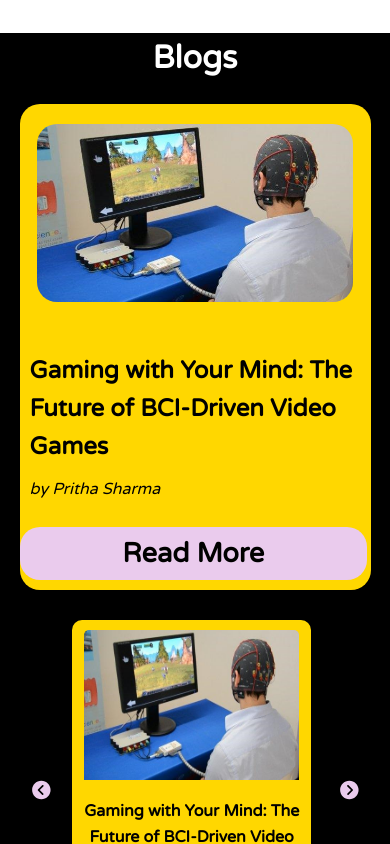
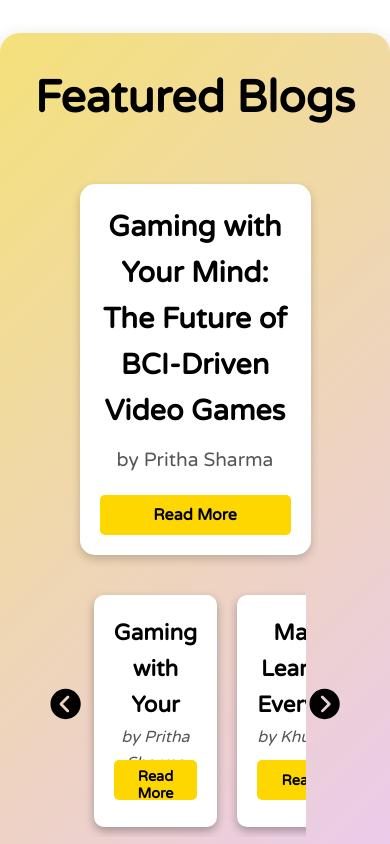
Before and after one commit to shre0700/Baldmann, a React (Create React App) app in the folder client/baldmann/: page / in a window 390 px wide. Shown: the part 5180-6024 px from the top of the page. Built offline with nearby package versions, Linux system fonts and the light colour scheme; a web font is replaced by a local one.

Commit message:
Updated Blogs Section

```diff
--- a/client/baldmann/src/components/Featured.css
+++ b/client/baldmann/src/components/Featured.css
@@ -1,215 +1,153 @@
-
 .featured-section {
   display: flex;
   flex-direction: column;
   align-items: center;
-    gap: 20px;
+  gap: 30px;
   width: 100%;
   margin: 50px 0;
-    background-color: #000;
+  padding: 30px;
+  background: linear-gradient(135deg, #f4e17a, #eacbed);
+  border-radius: 20px;
+  box-shadow: 0 8px 20px rgba(0, 0, 0, 0.2);
 }
-  .featured-title{
-    /* margin: 20px 0; */
-    font-size: 3rem;
-    font-weight: 800;
-    color: #fff;
+
+.featured-title {
+  font-size: 2.8rem;
+  font-weight: 700;
+  color: #000;
+  margin-bottom: 20px;
 }
 
 .latest-blog-card {
   display: flex;
+  justify-content: center;
   align-items: center;
-    gap: 20px;
-    width: 72%;
-    margin: 0 auto;
-    border-radius:20px ;
-    background-color: #FFD700;
-  }
-
-  .latest-blog-image {
-    width: 50%;
-    border-radius: 20px;
-    margin: 20px 20px;
+  width: 70%;
+  background: #fff;
+  padding: 20px;
+  border-radius: 15px;
+  box-shadow: 0 4px 10px rgba(0, 0, 0, 0.2);
 }
 
 .latest-blog-content {
-    flex: 1;
+  text-align: center;
 }
 
 .latest-blog-title {
-    font-size: 3rem;
-    font-weight: bold;
-    margin: 10px 0;
+  font-size: 1.8rem;
+  font-weight: 600;
+  color: #000;
+  margin-bottom: 10px;
 }
 
 .latest-blog-author {
-    margin: 10px 0;
-    font-style: italic;
-    font-size: 1.8rem;
-    font-weight: 500;
+  font-size: 1.2rem;
+  color: #555;
+  margin-bottom: 20px;
 }
 
 .latest-blog-read {
   padding: 10px 20px;
-    background-color: #EACBED;
+  background-color: #ffd700;
   color: #000;
   border: none;
   cursor: pointer;
   border-radius: 5px;
-    font-size: 1.7rem;
-    margin: 15px 0;
+  font-size: 1rem;
+  transition: background-color 0.3s ease;
 }
 
-  .arrow {
-    cursor: pointer;
-    font-size: 2rem;
-    color: #EACBED;
-    text-align: center;
-    padding:10px;
-  }
-  .blog-card {
-    flex: 0 0 30%;
-    margin: 20px;
-    height:auto;
-    border-radius: 10px;
-    text-align: center;
-    background-color: #FFD700;
-}
-
-.blog-image {
-    width: 90%;
-    height: 200px;
-    border-radius: 5px 5px 0 0;
-    margin-top: 10px;
-}
-
-.blog-content {
-    height:170px;
-    width:100%;
-    padding: 0 !important;
-
-}
-
-.blog-title {
-    font-size: 1.3rem;
-    font-weight: bold;
-    height:100px;
-    padding-top: 10px;
-    /* border:1px solid black; */
-}
-
-.blog-author {
-    font-style: italic;
-}
-
-.blog-read {
-    display: inline-block;
-    padding: 5px 10px;
-    background-color: #EACBED;
-    color: white;
-    border: none;
-    cursor: pointer;
-    border-radius: 5px;
-    margin-top: 10px;
+.latest-blog-read:hover {
+  background-color: #eacbed;
 }
 
 .other-blogs {
   display: flex;
   align-items: center;
+  justify-content: space-between;
   width: 90%;
+}
+
+.arrow {
+  cursor: pointer;
+  font-size: 2.5rem;
+  color: #000;
+  transition: color 0.3s ease;
+}
+
+.arrow:hover {
+  color: #ffd700;
 }
 
 .blogs-list {
   display: flex;
+  gap: 20px;
+  width: 80%;
+  padding: 10px;
   overflow-x: auto;
-  -webkit-overflow-scrolling: touch;
-  scrollbar-width: none;
-  -ms-overflow-style: none;
   scroll-behavior: smooth;
-    margin: auto;
-    width: 80%;
-    padding-bottom: 10px;
 }
 
 .blogs-list::-webkit-scrollbar {
-  display: none;
-}
-
-
-
- @media (max-width: 1200px){
-    .latest-blog-card {
-        flex-direction: column;
-        width: 90%;
-      }
-
-      .latest-blog-image {
-        width: 90%;
-      }
-      .latest-blog-title {
-        font-size: 1.5rem;
-        font-weight: bold;
-        padding: 0 10px;
-      }
-
-      .latest-blog-author {
-        margin: 10px 0;
-        font-style: italic;
-        font-size: 1rem;
-        padding: 0 10px;
-      }
-      .latest-blog-read {
-        border-radius: 20px;
-        margin-bottom: 10px;
-        width:99%;
-      }
-      .blogs-list {
-        overflow-x: auto; /* Enable scrolling for smaller screens */
-        -webkit-overflow-scrolling: touch; /* Smooth scrolling for iOS */
+  display: none; /* Hide the scrollbar */
 }
 
 .blog-card {
-        flex: 0 0 45%; /* Show one blog at a time */
-        margin: 10px;
-    }
- }
-  @media (max-width: 810px) {
-    .blogs-list {
-        overflow-x: auto; /* Enable scrolling for smaller screens */
-        -webkit-overflow-scrolling: touch; /* Smooth scrolling for iOS */
-    }
-
-    .blog-card {
-        flex: 0 0 90%; /* Show one blog at a time */
-        margin: 10px;
-    }
-
-
-  }
-
-  /* For mobile devices (480px and below) */
-  @media (max-width: 480px) {
-    .featured-title {
-      font-size: 2rem;
-    }
-
-    .latest-blog-title {
-      font-size: 1.5rem;
+  flex: 0 0 30%;
+  background: #fff;
+  padding: 20px;
+  border-radius: 10px;
+  text-align: center;
+  box-shadow: 0 4px 10px rgba(0, 0, 0, 0.3);
+  display: flex;
+  flex-direction: column;
+  justify-content: space-between;
 }
 
 .blog-title {
-      font-size: 1rem;
+  font-size: 1.4rem;
+  font-weight: bold;
+  color: #000;
+  margin-bottom: 10px;
+  height: 100px; /* Fixed height for alignment */
+  overflow: hidden;
 }
 
-    .blog-image {
-      height: 150px;
-    }
-
-    .arrow {
-      font-size: 1.5rem;
+.blog-author {
+  font-size: 1rem;
+  color: #555;
+  font-style: italic;
+  margin-bottom: 15px;
+  height: 20px; /* Fixed height for alignment */
 }
 
 .blog-read {
-      font-size: 0.8rem;
-      padding: 5px;
+  padding: 8px 15px;
+  background-color: #ffd700;
+  color: #000;
+  border: none;
+  border-radius: 5px;
+  cursor: pointer;
+  font-size: 0.9rem;
+  transition: background-color 0.3s ease;
+  height: 40px; /* Fixed height for alignment */
+}
+
+.blog-read:hover {
+  background-color: #eacbed;
+}
+
+@media (max-width: 810px) {
+  .blog-card {
+    flex: 0 0 60%;
   }
 }
+
+@media (max-width: 480px) {
+  .latest-blog-card {
+    flex-direction: column;
+  }
+  .blogs-list {
+    flex-wrap: nowrap;
+  }
+}
--- a/client/baldmann/src/components/Featured.jsx
+++ b/client/baldmann/src/components/Featured.jsx
@@ -1,9 +1,7 @@
-
 import React, { useRef } from "react";
 import "./Featured.css";
 import { Link } from "react-router-dom";
 import { IoIosArrowDropleftCircle, IoIosArrowDroprightCircle } from "react-icons/io";
-
 
 const blogs = [
   {
@@ -104,7 +102,7 @@ const Featured = () => {
   const handleNext = () => {
     if (blogListRef.current) {
       blogListRef.current.scrollBy({
-                left: 300, // Adjust scroll distance for each click
+        left: 300,
         behavior: "smooth",
       });
     }
@@ -113,22 +111,16 @@ const Featured = () => {
   const handlePrev = () => {
     if (blogListRef.current) {
       blogListRef.current.scrollBy({
-                left: -300, // Scroll backward
+        left: -300,
         behavior: "smooth",
       });
     }
   };
 
-
   return (
     <div className="featured-section">
-            <p className="featured-title">Blogs</p>
+      <p className="featured-title">Featured Blogs</p>
       <div className="latest-blog-card">
-                <img
-                    src={blogs[0].image}
-                    alt="Latest Blog"
-                    className="latest-blog-image"
-                />
         <div className="latest-blog-content">
           <p className="latest-blog-title">{blogs[0].title}</p>
           <p className="latest-blog-author">by {blogs[0].author}</p>
@@ -138,15 +130,13 @@ const Featured = () => {
         </div>
       </div>
 
-            {/* Other Blogs */}
       <div className="other-blogs">
         <div className="arrow left-arrow" onClick={handlePrev}>
           <IoIosArrowDropleftCircle />
         </div>
         <div className="blogs-list" ref={blogListRef}>
-                    {blogs.map((blog) => (
-                        <div className="blog-card" key={blog.id}>
-                            <img src={blog.image} alt="Blog Cover" className="blog-image" />
+          {blogs.map((blog, index) => (
+            <div className="blog-card" key={index}>
               <div className="blog-content">
                 <p className="blog-title">{blog.title}</p>
                 <p className="blog-author">by {blog.author}</p>
```
Lines whose indentation alone changed are shown as unchanged.
